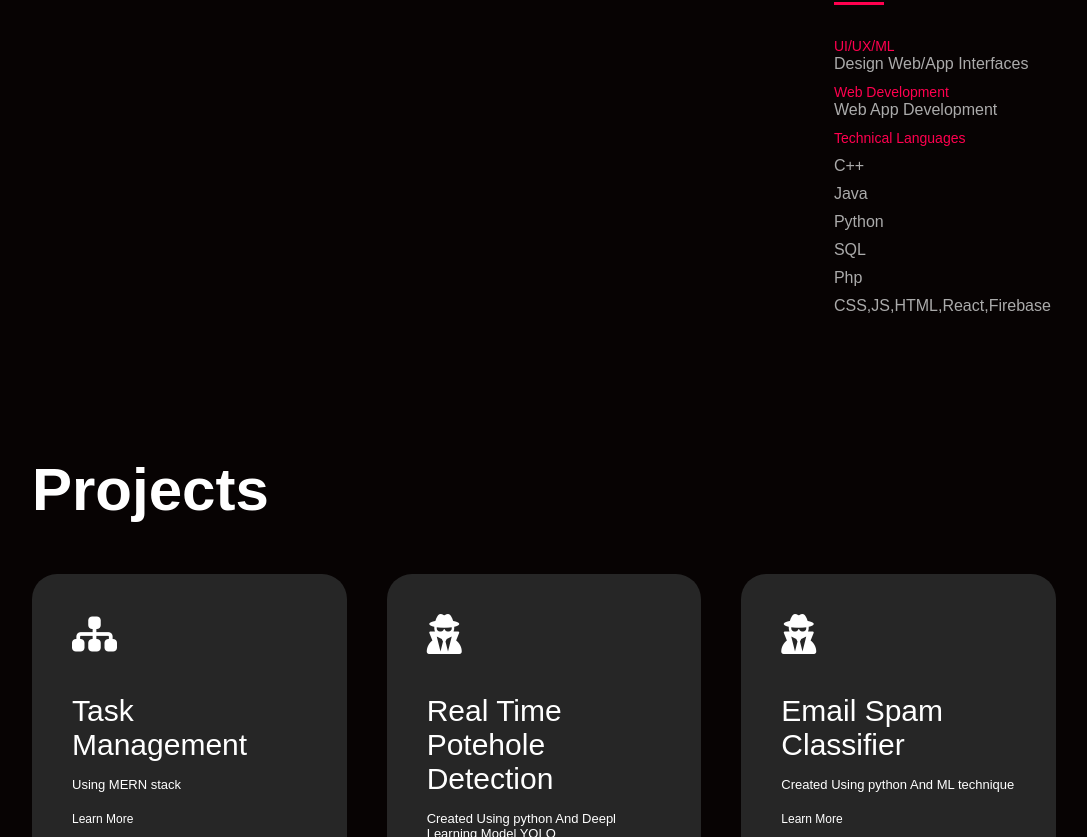
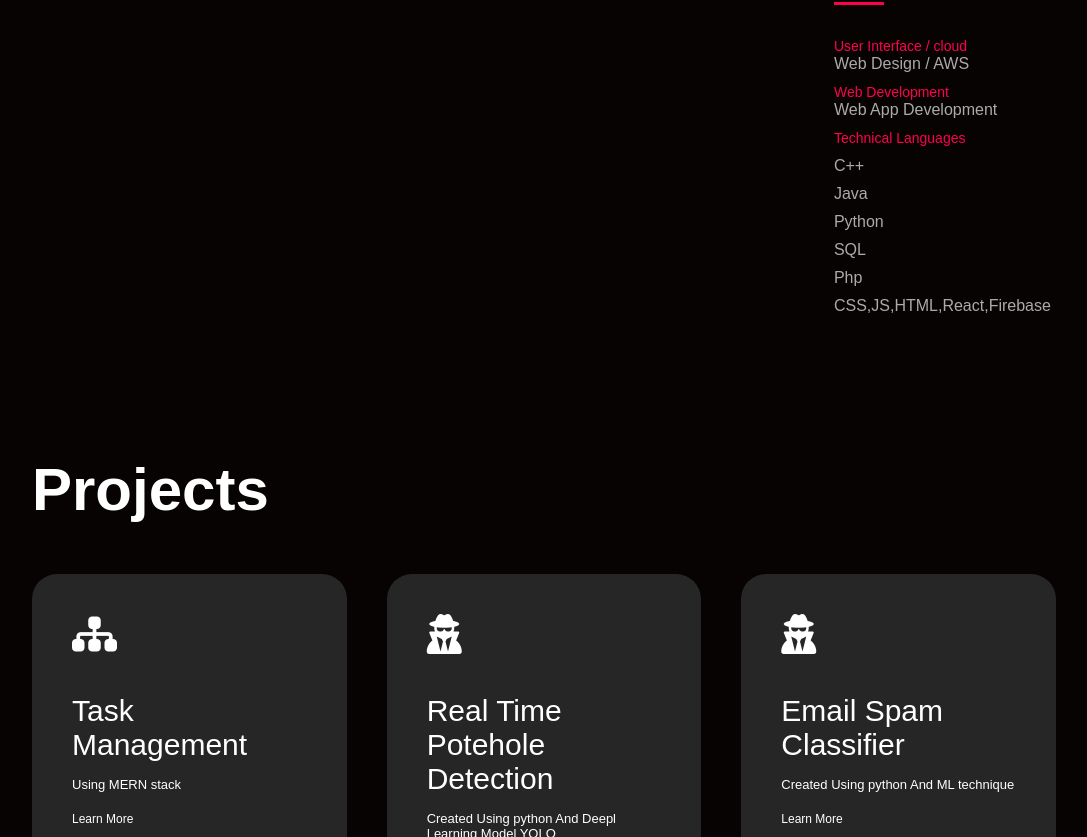
Before and after one commit to Amit-2024/Porfolio, a plain HTML site: page index.html in a window 1280 px wide. Shown: the part 1234-2071 px from the top of the page, without its empty margins (96-1183 px from the left). Drawn offline with Linux system fonts and the light colour scheme.

Commit message:
correction in html file

```diff
--- a/index.html
+++ b/index.html
@@ -51,7 +51,7 @@
                     </div>
                     <div class="tab-contents active-tab" id="skills">
                         <ul>
-                            <li><span>UI/UX/ML</span><br>Design Web/App Interfaces</li>
+                            <li><span>User Interface / cloud</span><br> Web Design / AWS</li>
                             <li><span>Web Development</span><br>Web App Development</li>
                             <li><span>Technical Languages</span><br><ul>
                                 <li>C++</li>
```
